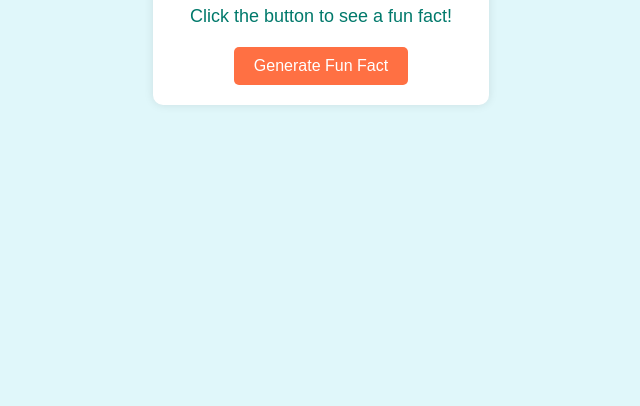
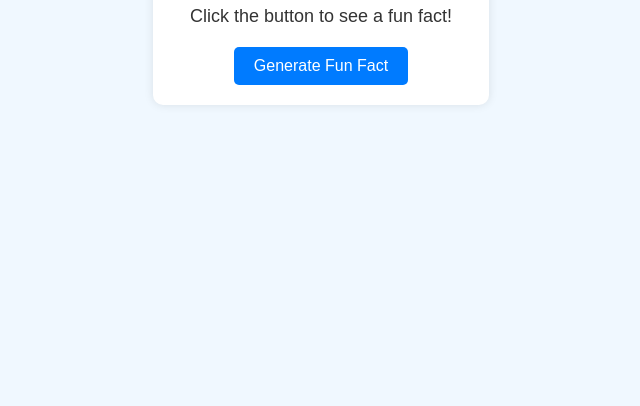
Before and after one commit to chala16/fun-fact-generator, a plain HTML site: page index.html in a window 1280 px wide. Shown: the part 394-800 px from the top of the page, without its empty margins (319-959 px from the left). Drawn offline with Linux system fonts and the light colour scheme.

Commit message:
Update styles.css

```diff
--- a/styles.css
+++ b/styles.css
@@ -1,4 +1,4 @@
-/* body {
+body {
     font-family: Arial, sans-serif;
     display: flex;
     justify-content: center;
@@ -36,49 +36,3 @@ button:hover {
     font-size: 18px;
     color: #333;
 }
- */
-
-
-
-
-
-
-
-body {
-    font-family: Arial, sans-serif;
-    display: flex;
-    justify-content: center;
-    align-items: center;
-    height: 100vh;
-    margin: 0;
-    background-color: #e0f7fa; /* Changed to a light cyan background */
-}
-
-.container {
-    text-align: center;
-    background-color: #ffffff;
-    padding: 20px;
-    border-radius: 10px;
-    box-shadow: 0 0 10px rgba(0, 0, 0, 0.1);
-}
-
-button {
-    margin-top: 20px;
-    padding: 10px 20px;
-    font-size: 16px;
-    cursor: pointer;
-    border: none;
-    border-radius: 5px;
-    background-color: #ff7043; /* Changed to a coral color */
-    color: #fff;
-}
-
-button:hover {
-    background-color: #d84315; /* Darker coral on hover */
-}
-
-.fact {
-    margin-top: 20px;
-    font-size: 18px;
-    color: #00796b; /* Changed to a teal color */
-}
```
